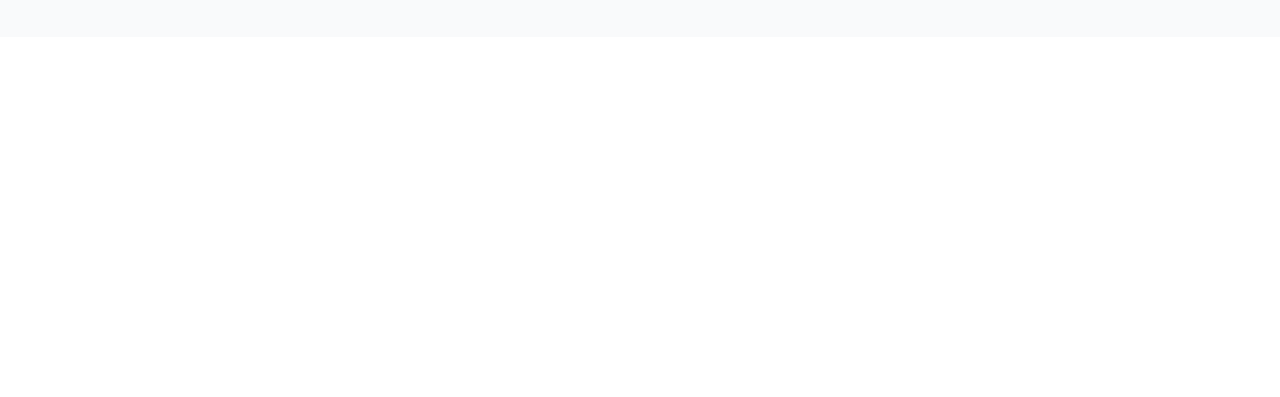
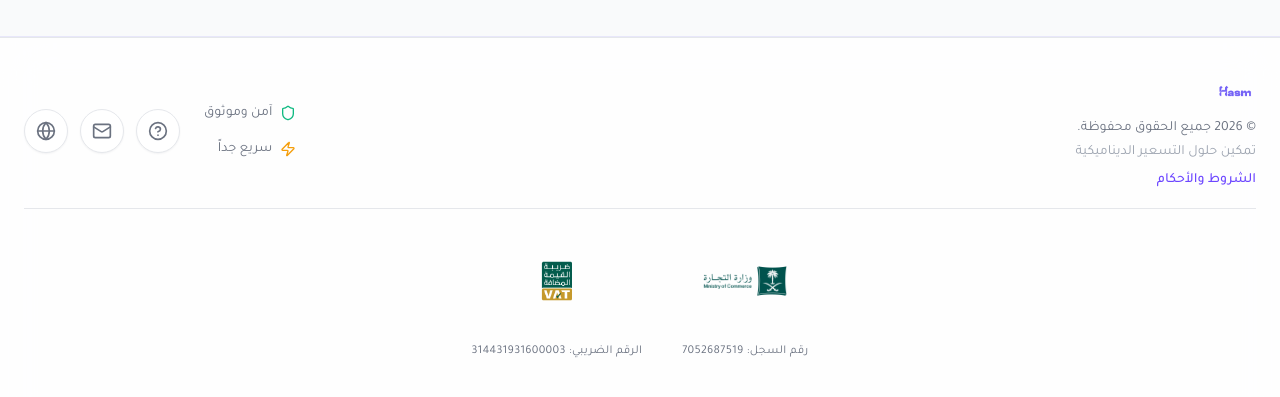
Before and after one commit to HasmApp/Web-production, a React (Vite) app: page / in a window 1280 px wide. Shown: the part 1591-1988 px from the top of the page. Before the commit the page ends 1628 px from the top, so only its background shows below. Built offline with nearby package versions, Linux system fonts and the light colour scheme; no server answers.

Commit message:
🎨 Adding footer

```diff
--- a/src/assets/branding.js
+++ b/src/assets/branding.js
@@ -1,6 +1,8 @@
 import logoUrl from './Logo.png';
 import tamaraArUrl from './tamara.png';
 import tamaraEnUrl from './tamara-en.png';
+import ministryOfCommerceLogoUrl from './Ministry-of-Commerce.png';
+import vatLogoUrl from './VAT.png';
 
 export const linkedInCompanyUrl = 'https://www.linkedin.com/company/hasmofficial';
 export const instagramUrl = 'https://www.instagram.com/hasmofficial';
@@ -11,4 +13,13 @@ export const contactPhoneDisplay = '+966 50 292 5742';
 /** Buyer-facing terms (same content as dashboard `/terms/buyers`). */
 export const termsOfServiceUrl = 'https://dashboard.hasm.io/terms/buyers';
 
-export { logoUrl, tamaraArUrl, tamaraEnUrl };
+export const commercialRegistrationNumber = '7052687519';
+export const vatRegistrationNumber = '314431931600003';
+
+export {
+  logoUrl,
+  tamaraArUrl,
+  tamaraEnUrl,
+  ministryOfCommerceLogoUrl,
+  vatLogoUrl,
+};
--- a/src/components/layout/Footer.jsx
+++ b/src/components/layout/Footer.jsx
@@ -10,6 +10,10 @@ import {
   contactPhone,
   contactPhoneDisplay,
   termsOfServiceUrl,
+  ministryOfCommerceLogoUrl,
+  vatLogoUrl,
+  commercialRegistrationNumber,
+  vatRegistrationNumber,
 } from '../../assets/branding.js';
 
 const supplierFormNextUrl = () => {
@@ -157,7 +161,26 @@ export default function Footer() {
             </form>
         </section>
 
-        <div className="border-t border-gray-800 mt-12 pt-8 flex flex-col sm:flex-row items-center justify-between gap-4 text-xs">
+        <div className="border-t border-gray-800 mt-12 pt-8">
+          <div className="footer-compliance-grid mb-8">
+            <img
+              src={ministryOfCommerceLogoUrl}
+              alt={t('footerCrLogoAlt')}
+              className="footer-compliance-logo-moc brightness-110"
+            />
+            <img
+              src={vatLogoUrl}
+              alt={t('footerVatLogoAlt')}
+              className="footer-compliance-logo-vat brightness-110"
+            />
+            <p className="text-xs text-gray-400 tracking-wide text-center whitespace-nowrap">
+              {tf('footerCommercialRegistration', { crNumber: commercialRegistrationNumber })}
+            </p>
+            <p className="text-xs text-gray-400 tracking-wide text-center whitespace-nowrap">
+              {tf('footerVatRegistration', { vatNumber: vatRegistrationNumber })}
+            </p>
+          </div>
+          <div className="flex flex-col sm:flex-row items-center justify-between gap-4 text-xs">
             <p>{tf('copyrightLine', { year })}</p>
             <a
               href={termsOfServiceUrl}
@@ -169,6 +192,7 @@ export default function Footer() {
             </a>
           </div>
         </div>
+      </div>
     </footer>
   );
 }
--- a/src/components/layout/Layout.jsx
+++ b/src/components/layout/Layout.jsx
@@ -2,6 +2,7 @@ import { useLayoutEffect } from 'react';
 import { useLocation } from 'react-router-dom';
 import Navbar from './Navbar.jsx';
 import Footer from './Footer.jsx';
+import ShopHomeFooter from './ShopHomeFooter.jsx';
 import MobileBottomNav from './MobileBottomNav.jsx';
 import { BOTTOM_NAV_HEIGHT } from '../../design/shopTokens.js';
 
@@ -25,7 +26,11 @@ export default function Layout({ children }) {
       >
         {children}
       </main>
-      {!showMobileShopNav ? <Footer /> : null}
+      {pathname === '/' ? (
+        <ShopHomeFooter withBottomNav={showMobileShopNav} />
+      ) : (
+        !showMobileShopNav ? <Footer /> : null
+      )}
       {showMobileShopNav ? <MobileBottomNav /> : null}
     </div>
   );
--- /dev/null
+++ b/src/components/layout/ShopHomeFooter.jsx
@@ -0,0 +1,94 @@
+import { HelpCircle, Mail, Shield, Zap, Globe } from 'lucide-react';
+import { useLanguage } from '../../contexts/LanguageContext.jsx';
+import {
+  logoUrl,
+  termsOfServiceUrl,
+  contactEmail,
+  ministryOfCommerceLogoUrl,
+  vatLogoUrl,
+  commercialRegistrationNumber,
+  vatRegistrationNumber,
+} from '../../assets/branding.js';
+import { BOTTOM_NAV_HEIGHT } from '../../design/shopTokens.js';
+
+export default function ShopHomeFooter({ withBottomNav = false }) {
+  const { t, tf } = useLanguage();
+  const year = new Date().getFullYear();
+
+  return (
+    <footer
+      className="shop-home-footer mt-auto"
+      style={
+        withBottomNav
+          ? {
+              paddingBottom: `max(1.5rem, calc(env(safe-area-inset-bottom, 0px) + ${BOTTOM_NAV_HEIGHT}px + 1rem))`,
+            }
+          : undefined
+      }
+    >
+      <div className="shop-home-footer__content">
+        <div className="shop-home-footer__left">
+          <div className="shop-home-footer__logo-wrap">
+            <img src={logoUrl} alt={t('brandName')} className="shop-home-footer__logo" />
+          </div>
+          <p className="shop-home-footer__copyright">
+            © {year} {t('footerRightsReserved')}.
+          </p>
+          <p className="shop-home-footer__tagline">{t('footerEmpoweringTagline')}</p>
+          <a
+            href={termsOfServiceUrl}
+            target="_blank"
+            rel="noopener noreferrer"
+            className="shop-home-footer__terms"
+          >
+            {t('termsOfService')}
+          </a>
+        </div>
+
+        <div className="shop-home-footer__middle">
+          <div className="shop-home-footer__badge">
+            <Shield size={16} className="shop-home-footer__badge-icon shop-home-footer__badge-icon--secure" />
+            <span>{t('footerSecureReliable')}</span>
+          </div>
+          <div className="shop-home-footer__badge">
+            <Zap size={16} className="shop-home-footer__badge-icon shop-home-footer__badge-icon--fast" />
+            <span>{t('footerLightningFast')}</span>
+          </div>
+        </div>
+
+        <div className="shop-home-footer__right">
+          <a href="#" aria-label={t('footerGetSupport')} title={t('footerGetSupport')}>
+            <HelpCircle size={20} />
+          </a>
+          <a href={`mailto:${contactEmail}`} aria-label={t('footerContactUs')} title={t('footerContactUs')}>
+            <Mail size={20} />
+          </a>
+          <a
+            href="https://hasm.io"
+            target="_blank"
+            rel="noopener noreferrer"
+            aria-label={t('footerVisitWebsite')}
+            title={t('footerVisitWebsite')}
+          >
+            <Globe size={20} />
+          </a>
+        </div>
+      </div>
+
+      <div className="footer-compliance-grid shop-home-footer__compliance">
+        <img
+          src={ministryOfCommerceLogoUrl}
+          alt={t('footerCrLogoAlt')}
+          className="footer-compliance-logo-moc"
+        />
+        <img src={vatLogoUrl} alt={t('footerVatLogoAlt')} className="footer-compliance-logo-vat" />
+        <p className="shop-home-footer__compliance-number">
+          {tf('footerCommercialRegistration', { crNumber: commercialRegistrationNumber })}
+        </p>
+        <p className="shop-home-footer__compliance-number">
+          {tf('footerVatRegistration', { vatNumber: vatRegistrationNumber })}
+        </p>
+      </div>
+    </footer>
+  );
+}
--- a/src/contexts/LanguageContext.jsx
+++ b/src/contexts/LanguageContext.jsx
@@ -379,9 +379,17 @@ const translations = {
     footerSupplierSend: 'Send',
     footerSupplierFormAria: 'Seller interest',
     footerSupplierEmailSubject: 'New Hasm seller interest',
+    footerVatLogoAlt: 'VAT | ضريبة القيمة المضافة',
+    footerVatRegistration: 'VAT Number: {vatNumber}',
     footerCrLogoAlt: 'Ministry of Commerce | وزارة التجارة',
-    footerCommercialRegistration:
-      'Commercial Registration Number: {crNumber}',
+    footerCommercialRegistration: 'CR Number: {crNumber}',
+    footerRightsReserved: 'All rights reserved',
+    footerEmpoweringTagline: 'Empowering dynamic pricing solutions',
+    footerSecureReliable: 'Secure & Reliable',
+    footerLightningFast: 'Lightning Fast',
+    footerGetSupport: 'Get Support',
+    footerContactUs: 'Contact Us',
+    footerVisitWebsite: 'Visit our website',
     copyrightLine: '© {year} Hasm. All rights reserved.',
     /** Main / sub labels aligned with Mobile-production lib/l10n/app_*.arb (world_*, sub_*). */
     catFashion: 'Fashion',
@@ -944,8 +952,17 @@ const translations = {
     footerSupplierSend: 'إرسال',
     footerSupplierFormAria: 'نموذج اهتمام البائعين',
     footerSupplierEmailSubject: 'طلب اهتمام بائع جديد — حسم',
+    footerVatLogoAlt: 'ضريبة القيمة المضافة',
+    footerVatRegistration: 'الرقم الضريبي: {vatNumber}',
     footerCrLogoAlt: 'وزارة التجارة',
-    footerCommercialRegistration: 'رقم السجل التجاري: {crNumber}',
+    footerCommercialRegistration: 'رقم السجل: {crNumber}',
+    footerRightsReserved: 'جميع الحقوق محفوظة',
+    footerEmpoweringTagline: 'تمكين حلول التسعير الديناميكية',
+    footerSecureReliable: 'آمن وموثوق',
+    footerLightningFast: 'سريع جداً',
+    footerGetSupport: 'الحصول على الدعم',
+    footerContactUs: 'اتصل بنا',
+    footerVisitWebsite: 'زر موقعنا الإلكتروني',
     copyrightLine: '© {year} حسم. جميع الحقوق محفوظة.',
     // Home categories (match mobile app .arb)
     catFashion: 'الموضة',
--- a/src/index.css
+++ b/src/index.css
@@ -116,3 +116,131 @@
     display: none;
   }
 }
+
+@layer components {
+  .shop-home-footer {
+    @apply relative mt-auto overflow-hidden border-t border-gray-200 bg-white/80 backdrop-blur-xl dark:border-gray-800 dark:bg-gray-900/80;
+    padding: 2rem 1.5rem;
+    padding-bottom: max(2rem, calc(env(safe-area-inset-bottom, 0px) + 1.5rem));
+    box-shadow: 0 -1px 0 rgba(116, 98, 246, 0.12);
+  }
+
+  .shop-home-footer__content {
+    @apply mx-auto flex max-w-7xl flex-wrap items-center justify-between gap-6;
+  }
+
+  .shop-home-footer__left {
+    @apply min-w-0 flex-1;
+  }
+
+  .shop-home-footer__logo-wrap {
+    @apply mb-2;
+  }
+
+  .shop-home-footer__logo {
+    height: 40px;
+    width: auto;
+    max-width: 140px;
+    object-fit: contain;
+  }
+
+  .shop-home-footer__copyright {
+    @apply m-0 text-sm text-gray-500 dark:text-gray-400;
+  }
+
+  .shop-home-footer__tagline {
+    @apply mt-1 text-sm text-gray-400 dark:text-gray-500;
+  }
+
+  .shop-home-footer__terms {
+    @apply mt-2 inline-block text-sm font-medium text-primary hover:text-primary/80;
+  }
+
+  .shop-home-footer__middle {
+    @apply flex flex-col gap-4;
+  }
+
+  .shop-home-footer__badge {
+    @apply flex items-center gap-2 text-sm text-gray-500 dark:text-gray-400;
+  }
+
+  .shop-home-footer__badge-icon--secure {
+    @apply text-emerald-500;
+  }
+
+  .shop-home-footer__badge-icon--fast {
+    @apply text-amber-500;
+  }
+
+  .shop-home-footer__right {
+    @apply flex items-center gap-3;
+  }
+
+  .shop-home-footer__right a {
+    @apply flex h-11 w-11 items-center justify-center rounded-full border border-gray-200 bg-white text-gray-500 shadow-sm transition-all hover:-translate-y-0.5 hover:border-primary hover:bg-primary hover:text-white dark:border-gray-700 dark:bg-gray-800 dark:text-gray-400;
+  }
+
+  .shop-home-footer__compliance {
+    @apply mx-auto mt-4 max-w-7xl border-t border-gray-200 pt-4 dark:border-gray-800;
+  }
+
+  .shop-home-footer__compliance-number {
+    @apply m-0 text-center text-xs tracking-wide text-gray-500 dark:text-gray-400;
+    white-space: nowrap;
+  }
+
+  @media (max-width: 768px) {
+    .shop-home-footer {
+      padding: 1.25rem 1rem;
+    }
+
+    .shop-home-footer__content {
+      @apply flex-col items-start gap-5;
+    }
+
+    .shop-home-footer__right {
+      @apply w-full justify-start;
+    }
+
+    .shop-home-footer__compliance-number {
+      white-space: normal;
+    }
+  }
+
+  .footer-compliance-grid {
+    display: grid;
+    grid-template-columns: auto auto;
+    column-gap: clamp(20px, 6vw, 40px);
+    row-gap: 6px;
+    justify-content: center;
+    justify-items: center;
+    align-items: center;
+  }
+
+  .footer-compliance-logo-moc {
+    grid-row: 1;
+    grid-column: 1;
+    height: 112px;
+    width: auto;
+    max-width: min(240px, 44vw);
+    object-fit: contain;
+  }
+
+  .footer-compliance-logo-vat {
+    grid-row: 1;
+    grid-column: 2;
+    height: 48px;
+    width: auto;
+    object-fit: contain;
+  }
+
+  .footer-compliance-grid > p:nth-child(3) {
+    grid-row: 2;
+    grid-column: 1;
+  }
+
+  .footer-compliance-grid > p:nth-child(4) {
+    grid-row: 2;
+    grid-column: 2;
+  }
+}
```
Also changed, not shown: src/assets/Ministry-of-Commerce.png (added), src/assets/VAT.png (added). Lines whose indentation alone changed are shown as unchanged.
